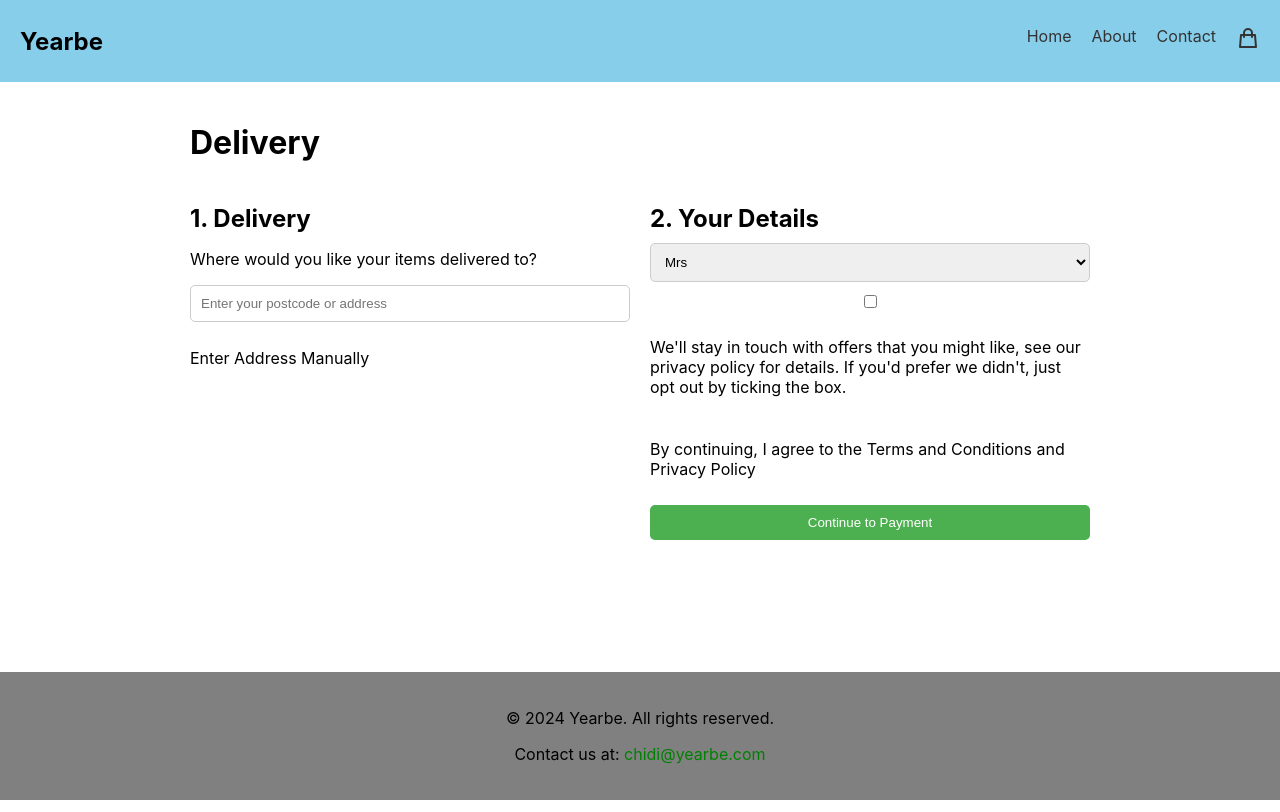
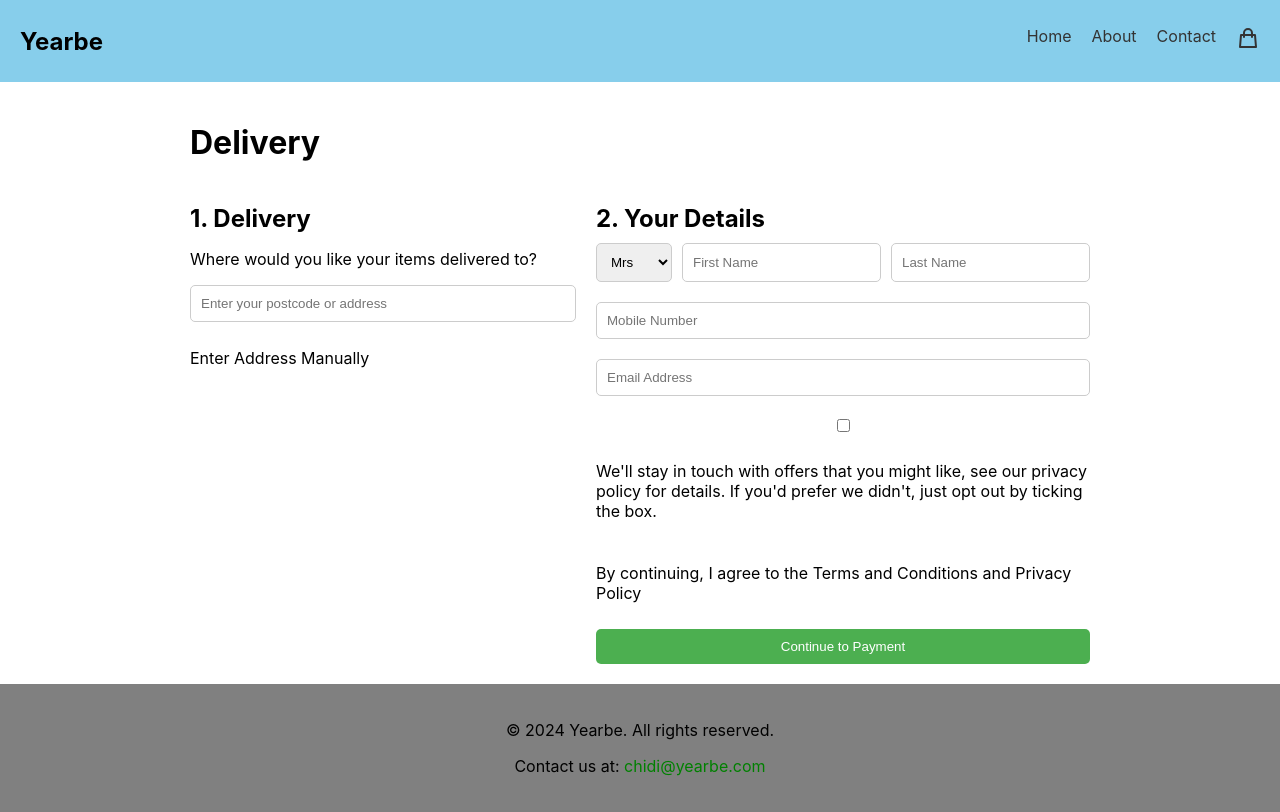
Before and after one commit to cnwanneka/yearbe, a React (Create React App) app: page /checkout in a window 1280 px wide. Built offline with nearby package versions, Linux system fonts and the light colour scheme.

Commit message:
modified Checkout page

```diff
--- a/src/components/CheckoutPage.css
+++ b/src/components/CheckoutPage.css
@@ -45,3 +45,19 @@
 .checkout-container button:hover {
     background-color: #45a049;
 }
+
+.form-row {
+    display: flex;
+    justify-content: space-between;
+    margin-bottom: 10px;
+}
+
+.form-row select, .form-row input {
+    flex-grow: 1;
+    margin-right: 10px;
+    padding: 10px;
+}
+
+.form-row input:last-child {
+    margin-right: 0; /* Removes margin from the last input in a row */
+}
--- a/src/components/CheckoutPage.js
+++ b/src/components/CheckoutPage.js
@@ -44,12 +44,25 @@ function CheckoutPage() {
                 <div className="column">
                     <h2>2. Your Details</h2>
                     <form>
-                        {/* Additional form fields */}
-                        <select name="title" onChange={handleFormChange} value={deliveryDetails.title}>
-                            <option value="Mrs">Mrs</option>
-                            {/* Add other options */}
-                        </select>
-                        {/* Add input fields for firstName, lastName, mobile, and email */}
+                        <div className="form-row">
+                            <select name="title" onChange={handleFormChange} value={deliveryDetails.title}>
+                                <option value="Mr">Mr</option>
+                                <option value="Mrs">Mrs</option>
+                                <option value="Miss">Miss</option>
+                                <option value="Ms">Ms</option>
+                                <option value="Dr">Dr</option>
+                                <option value="Mx">Mx</option>
+                                <option value="Other">Other</option>
+                            </select>
+                            <input type="text" name="firstName" placeholder="First Name" onChange={handleFormChange} />
+                            <input type="text" name="lastName" placeholder="Last Name" onChange={handleFormChange} />
+                        </div>
+                        <div className="form-row">
+                            <input type="tel" name="mobile" placeholder="Mobile Number" onChange={handleFormChange} />
+                        </div>
+                        <div className="form-row">
+                            <input type="email" name="email" placeholder="Email Address" onChange={handleFormChange} />
+                        </div>
                         <input type="checkbox" checked={optOut} onChange={handleOptOutChange} />
                         <p>We'll stay in touch with offers that you might like, see our privacy policy for details. If you'd prefer we didn't, just opt out by ticking the box.</p>
                         <p>By continuing, I agree to the Terms and Conditions and Privacy Policy
```
